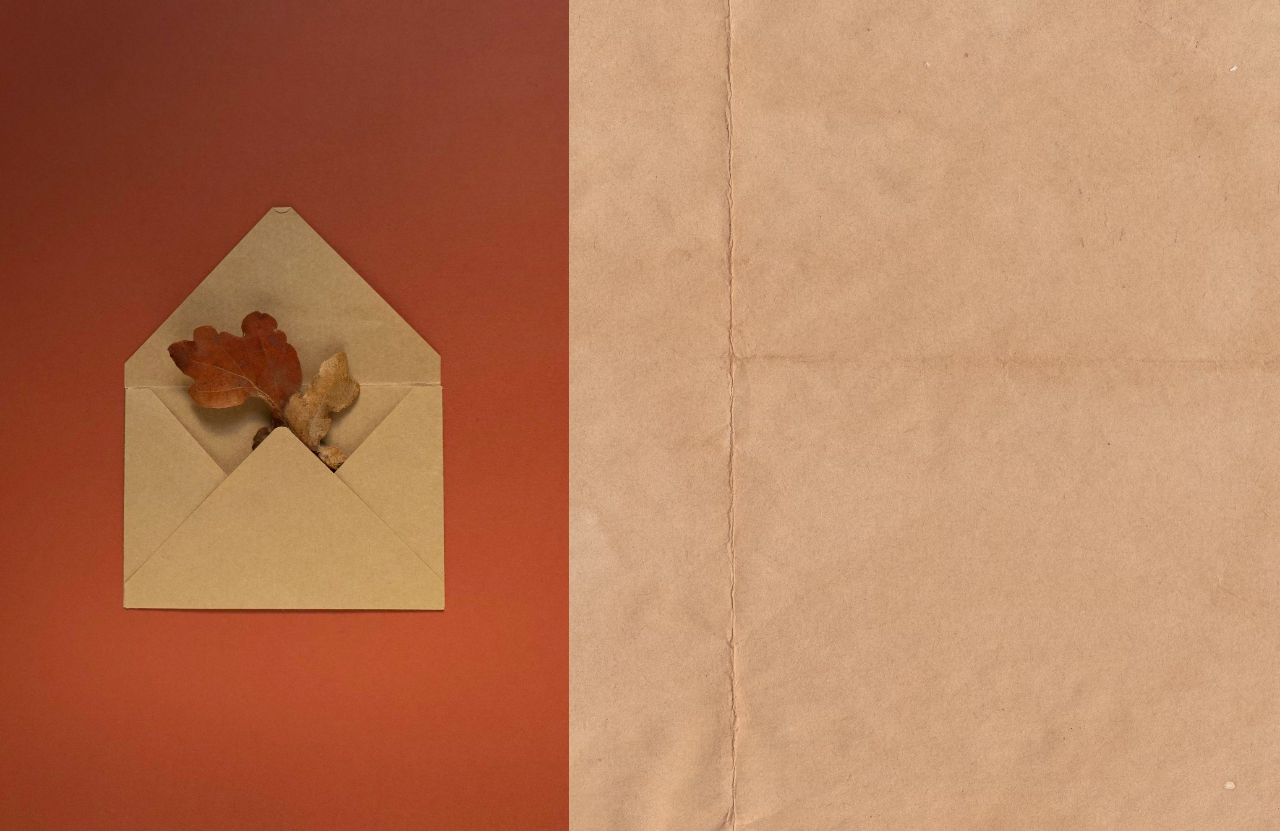
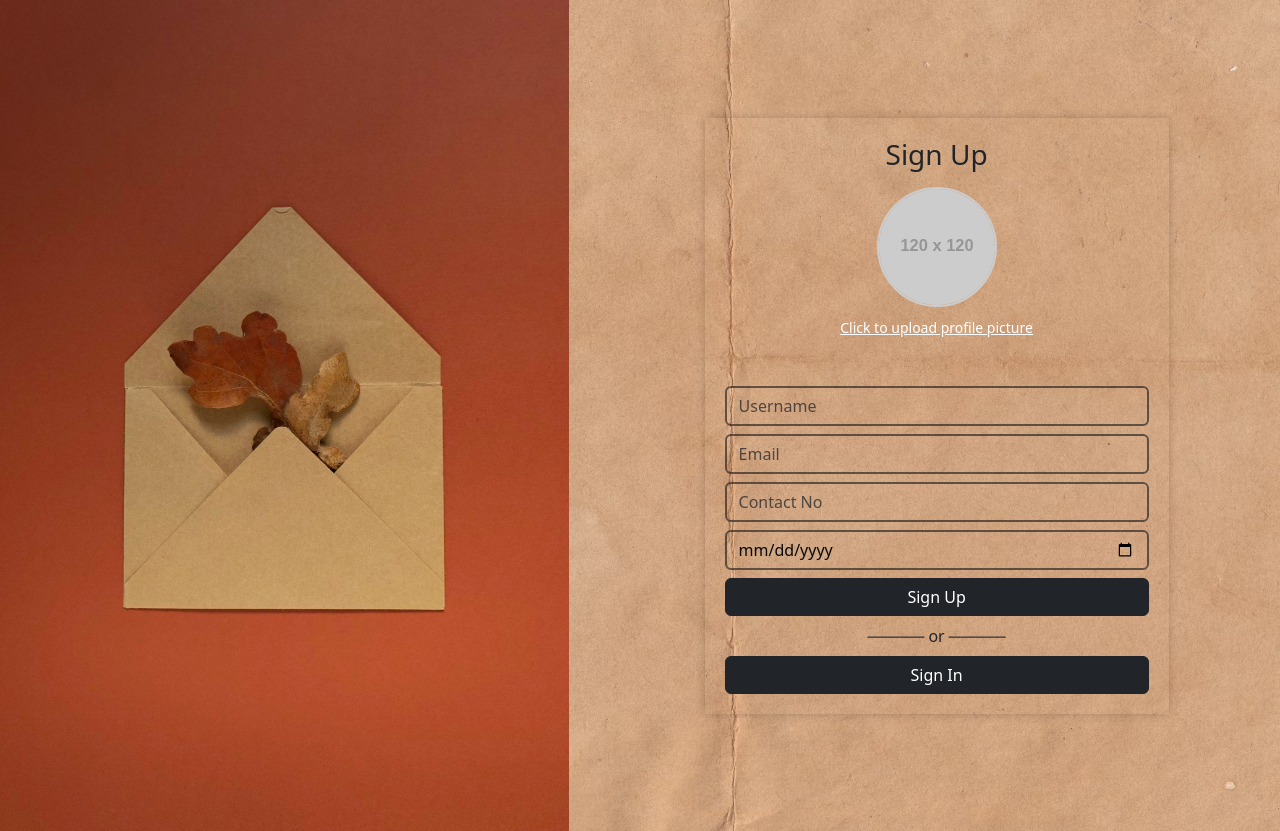
Before and after one commit to ShatakshiN/babble-25, a website: page frontend/views/signup.html in a window 1280 px wide. Drawn offline with nearby package versions, Linux system fonts and the light colour scheme; placeholder pictures from the web are drawn by us.

Commit message:
sign up frontend complete

```diff
--- /dev/null
+++ b/frontend/css/signup.css
@@ -0,0 +1,60 @@
+
+    /* Background Image */
+    body {
+            background-image: url('../css/signup-bg.avif');
+            background-size: cover;
+            background-position: center;
+            background-attachment: fixed; /* Keeps the background fixed */
+    }
+
+    /* Left-aligned image */
+    .left-aligned-img {
+            max-width: 100%;
+            height: 22cm;
+            display: block;
+            margin-left: -12px;
+    }
+    /* Clickable text for uploading image */
+    .upload-text {
+            display: block;
+            text-align: center;
+            color: white;
+            cursor: pointer;
+            font-size: 14px;
+            text-decoration: underline;
+    }
+
+    /* Form container */
+    .form-container {
+
+            background: rgba(255, 255, 255, 0);
+            max-width: 1000px;
+            padding: 20px;
+            border-radius: 1px;
+            box-shadow: 0px 0px 10px rgba(0, 0, 0, 0.2);
+            width: 70%;
+    }
+
+    /* Transparent input fields */
+    .form-control {
+        background: transparent !important;
+        border: 2px solid rgba(22, 21, 21, 0.6);
+        color: rgb(10, 10, 10) !important;
+    }
+
+    /* Profile picture preview */
+    .profile-pic {
+        width: 120px;
+        height: 120px;
+        border-radius: 50%;
+        object-fit: cover;
+        display: block;
+        margin: 0 auto 10px;
+        border: 2px solid #ccc;
+    }
+
+
+    /* Center text */
+    .text-center {
+            text-align: center;
+    }
--- /dev/null
+++ b/frontend/js/signup.js
@@ -0,0 +1,4 @@
+function previewImage(event) {
+            const preview = document.getElementById('profilePicPreview');
+            preview.src = URL.createObjectURL(event.target.files[0]);
+}
--- a/frontend/views/signup.html
+++ b/frontend/views/signup.html
@@ -6,34 +6,60 @@
     <link href="https://cdn.jsdelivr.net/npm/bootstrap@5.3.3/dist/css/bootstrap.min.css" rel="stylesheet" integrity="sha384-QWTKZyjpPEjISv5WaRU9OFeRpok6YctnYmDr5pNlyT2bRjXh0JMhjY6hW+ALEwIH" crossorigin="anonymous">
     <script src="https://cdn.jsdelivr.net/npm/bootstrap@5.3.3/dist/js/bootstrap.bundle.min.js" integrity="sha384-YvpcrYf0tY3lHB60NNkmXc5s9fDVZLESaAA55NDzOxhy9GkcIdslK1eN7N6jIeHz" crossorigin="anonymous"></script>
     <title>Chat Application</title>
-    <style>
-        /* Background Image */
-        body {
-            background-image: url('../css/signup-bg.avif');
-            background-size: cover;
-            background-position: center;
-            background-attachment: fixed; /* Keeps the background fixed */
-        }
-        .left-aligned-img {
-            max-width: 100%;
-            height: 22cm;
-            display: block;
-            margin-left: -12px;
-        }
-    </style>
+    <link rel="stylesheet" href="../css/signup.css">
 </head>
 <body>
     <div class="container-fluid">
         <div class="row">
+            <!-- Left-aligned Image -->
             <div class="col-auto">
                 <img src="../css/signup final.avif"
                      alt="Left Aligned Image"
                      class="left-aligned-img">
             </div>
+
+            <!-- Right-aligned Form -->
+            <div class="col d-flex justify-content-center align-items-center vh-100 mt-3">
+                <div class="form-container">
+                    <h3 class="text-center mb-3">Sign Up</h3>
+
+                    <!-- Profile Picture Upload -->
+                    <!--input type="file" id="profilePicInput" class="form-control mb-2" accept="image/*" onchange="previewImage(event)"-->
+                    <!--img id="profilePicPreview" src="https://via.placeholder.com/100" alt="Profile Picture" class="profile-pic"-->
+                    <img id="profilePicPreview" src="https://via.placeholder.com/120" alt="Profile Picture" class="profile-pic">
+                    <span class="upload-text mb-5" onclick="document.getElementById('profilePicInput').click();">Click to upload profile picture</span>
+                    <!--input type="file" id="profilePicInput" accept="image/*" onchange="previewImage(event)"-->
+                    <input type="file" id="profilePicInput" accept="image/*" onchange="previewImage(event)" style="display: none;">
+
+                    <!-- Form Fields -->
+                    <form>
+                        <div class="mb-2">
+                            <input type="text" class="form-control" placeholder="Username" required>
+                        </div>
+                        <div class="mb-2">
+                            <input type="email" class="form-control" placeholder="Email" required>
+                        </div>
+                        <div class="mb-2">
+                            <input type="tel" class="form-control" placeholder="Contact No" required>
+                        </div>
+                        <div class="mb-2">
+                            <input type="date" class="form-control" required>
+                        </div>
+                        <button type="submit" class="btn btn-dark w-100">Sign Up</button>
+                    </form>
+
+                    <!-- Separator -->
+                    <div class="text-center my-2">
+                        <span>───── or ─────</span>
+                    </div>
+
+                    <!-- Sign In Button -->
+                    <button class="btn btn-dark w-100">Sign In</button>
+                </div>
+            </div>
         </div>
     </div>
 
-
-
+    <script src="../js/signup.js"></script>
 </body>
 </html>
```
